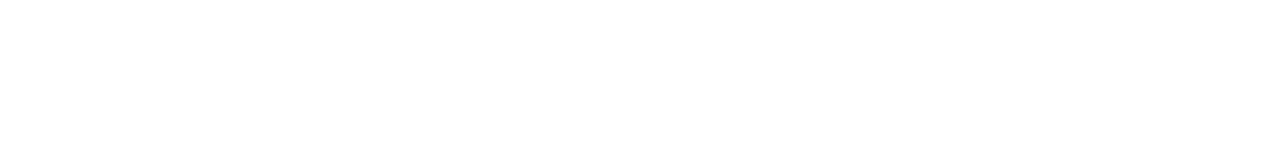
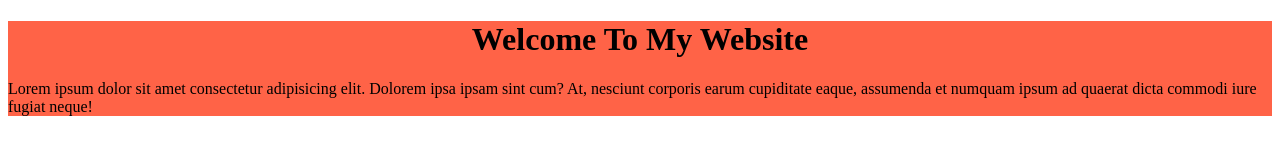
Before and after one commit to lipenchakma/my-fortpolio-website, a plain HTML site: page index.html in a window 1280 px wide. Drawn offline with Linux system fonts and the light colour scheme.

Commit message:
added my first blog

```diff
--- /dev/null
+++ b/css/style.css
@@ -0,0 +1,4 @@
+div{
+    background-color: tomato;
+    padding: 10px git;
+}
--- a/index.html
+++ b/index.html
@@ -4,8 +4,12 @@
     <meta charset="UTF-8">
     <meta name="viewport" content="width=device-width, initial-scale=1.0">
     <title>My Fortpolio Website</title>
+    <link rel="stylesheet" href="css/style.css">
 </head>
 <body>
-
+    <div>
+        <h1 style="text-align: center;">Welcome To My Website</h1>
+        <p>Lorem ipsum dolor sit amet consectetur adipisicing elit. Dolorem ipsa ipsam sint cum? At, nesciunt corporis earum cupiditate eaque, assumenda et numquam ipsum ad quaerat dicta commodi iure fugiat neque!</p>
+    </div>
 </body>
 </html>
```
